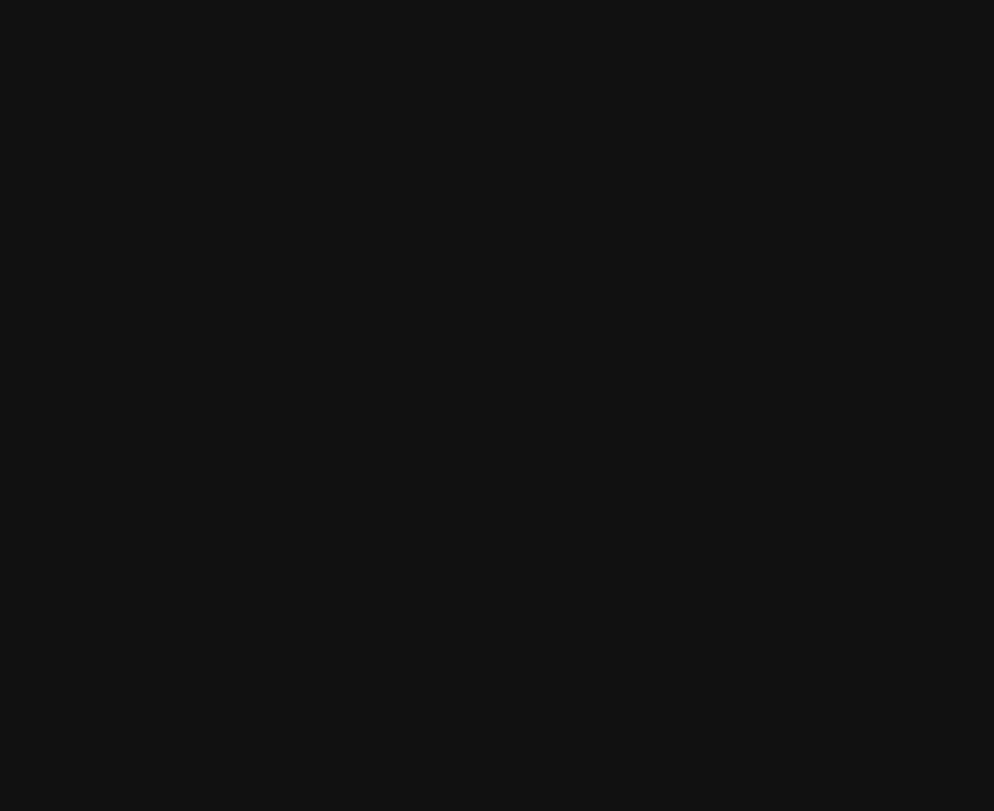
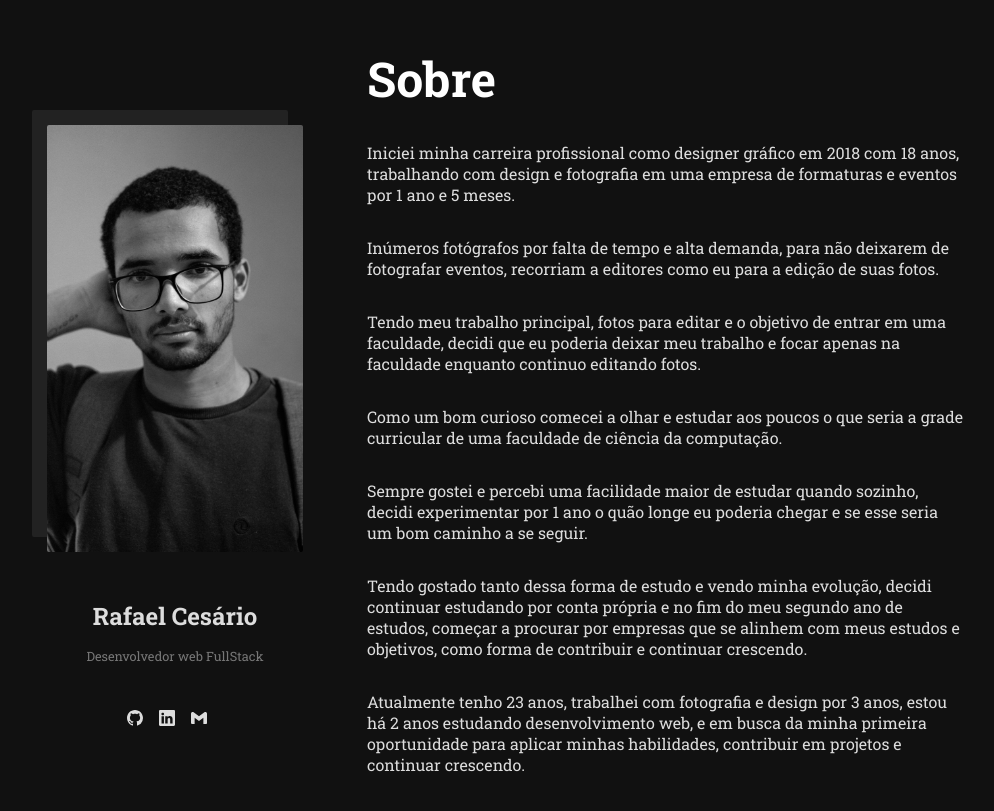
Before and after one commit to Rafael-Cesario/Portfolio, a Next.js app: page / in a window 1280 px wide. Shown: the part 4358-5169 px from the top of the page, without its empty margins (133-1127 px from the left). Before the commit the page ends 4029 px from the top, so only its background shows below. Built offline with nearby package versions, Linux system fonts and the light colour scheme.

Commit message:
[ Feat ] About

```diff
--- a/src/app/page.tsx
+++ b/src/app/page.tsx
@@ -1,3 +1,4 @@
+import { About } from "@/components/about";
 import { Header } from "@/components/header";
 import { Introduction } from "@/components/introduction";
 import { MainStack } from "@/components/main-stack";
@@ -12,6 +13,7 @@ const Home = () => {
 			<ProjectsAbout />
 			<ProjectContainer />
 			<MainStack />
+			<About />
 		</>
 	);
 };
--- /dev/null
+++ b/src/components/about.tsx
@@ -0,0 +1,68 @@
+import Image from "next/image";
+import Link from "next/link";
+import { StyledAbout } from "@/styles/styled-about";
+import { BsGithub, BsLinkedin } from "react-icons/bs";
+import { SiGmail } from "react-icons/si";
+
+export const About = () => {
+	return (
+		<StyledAbout id="about">
+			<div className="profile">
+				<Image className="picture" src="/images/rafael02.jpg" width={2160} height={2700} alt="my profile picture" />
+
+				<div className="name-role">
+					<h1>Rafael Cesário</h1>
+					<p>Desenvolvedor web FullStack</p>
+				</div>
+
+				<div className="links">
+					<Link href={"https://github.com/Rafael-Cesario"} target="_blank">
+						<BsGithub className="icon" />
+						<span className="alt">Github</span>
+					</Link>
+
+					<Link href={"https://www.linkedin.com/in/rafael-cesario/"} target="_blank">
+						<BsLinkedin className="icon" />
+						<span className="alt">Linkedin</span>
+					</Link>
+
+					<Link href="mailto:rafaeloliveiracds@gmail.com">
+						<SiGmail className="icon" />
+						<span className="alt">Rafaeloliveiracds@gmail.com</span>
+					</Link>
+				</div>
+			</div>
+
+			<div className="about">
+				<h1 className="title">Sobre</h1>
+
+				<p className="text">
+					Iniciei minha carreira profissional como designer gráfico em 2018 com 18 anos, trabalhando com design e fotografia em uma empresa de formaturas e eventos por 1 ano e 5 meses.
+				</p>
+
+				<p className="text">Inúmeros fotógrafos por falta de tempo e alta demanda, para não deixarem de fotografar eventos, recorriam a editores como eu para a edição de suas fotos.</p>
+
+				<p className="text">
+					Tendo meu trabalho principal, fotos para editar e o objetivo de entrar em uma faculdade, decidi que eu poderia deixar meu trabalho e focar apenas na faculdade enquanto continuo editando
+					fotos.
+				</p>
+
+				<p className="text">Como um bom curioso comecei a olhar e estudar aos poucos o que seria a grade curricular de uma faculdade de ciência da computação. </p>
+
+				<p className="text">
+					Sempre gostei e percebi uma facilidade maior de estudar quando sozinho, decidi experimentar por 1 ano o quão longe eu poderia chegar e se esse seria um bom caminho a se seguir.
+				</p>
+
+				<p className="text">
+					Tendo gostado tanto dessa forma de estudo e vendo minha evolução, decidi continuar estudando por conta própria e no fim do meu segundo ano de estudos, começar a procurar por empresas que se
+					alinhem com meus estudos e objetivos, como forma de contribuir e continuar crescendo.
+				</p>
+
+				<p className="text">
+					Atualmente tenho 23 anos, trabalhei com fotografia e design por 3 anos, estou há 2 anos estudando desenvolvimento web, e em busca da minha primeira oportunidade para aplicar minhas
+					habilidades, contribuir em projetos e continuar crescendo.
+				</p>
+			</div>
+		</StyledAbout>
+	);
+};
--- /dev/null
+++ b/src/styles/styled-about.tsx
@@ -0,0 +1,80 @@
+"use client";
+import styled from "styled-components";
+import { Theme } from "./Theme";
+
+export const StyledAbout = styled.div`
+	display: flex;
+	flex-wrap: wrap;
+	justify-content: center;
+	align-items: center;
+	margin: 20rem 2rem;
+
+	.profile {
+		display: flex;
+		flex-direction: column;
+		align-items: center;
+
+		.name-role h1 {
+			font-size: 1.5rem;
+			text-align: center;
+		}
+
+		.name-role p {
+			font-size: 0.8rem;
+			color: ${Theme.text + "80"};
+		}
+
+		.links {
+			margin-top: 2rem;
+
+			a {
+				position: relative;
+				color: ${Theme.text};
+				margin-right: 1rem;
+				font-size: 1rem;
+
+				&:hover .alt {
+					opacity: 1;
+				}
+			}
+
+			.alt {
+				position: absolute;
+				pointer-events: none;
+				left: 0;
+				font-size: 1rem;
+				transform: translate(-40%, 2.5rem);
+				background-color: ${Theme.container};
+				border-radius: ${Theme.borderRadius};
+				padding: 5px 10px;
+				opacity: 0;
+			}
+		}
+	}
+
+	.picture {
+		width: 20vw;
+		max-width: 300px;
+		min-width: 200px;
+		height: fit-content;
+		margin: 2rem;
+		box-shadow: -15px -15px 0 ${Theme.container};
+		border-radius: ${Theme.borderRadius};
+	}
+
+	.about {
+		max-width: 600px;
+		margin: 2rem;
+
+		.title {
+			margin-bottom: 2rem;
+			font-size: 3rem;
+			color: #fff;
+		}
+
+		.text {
+			margin-bottom: 2rem;
+			position: relative;
+		}
+	}
+`;
```
Also changed, not shown: 1 other file (tests, documents, lock files or other folders).
